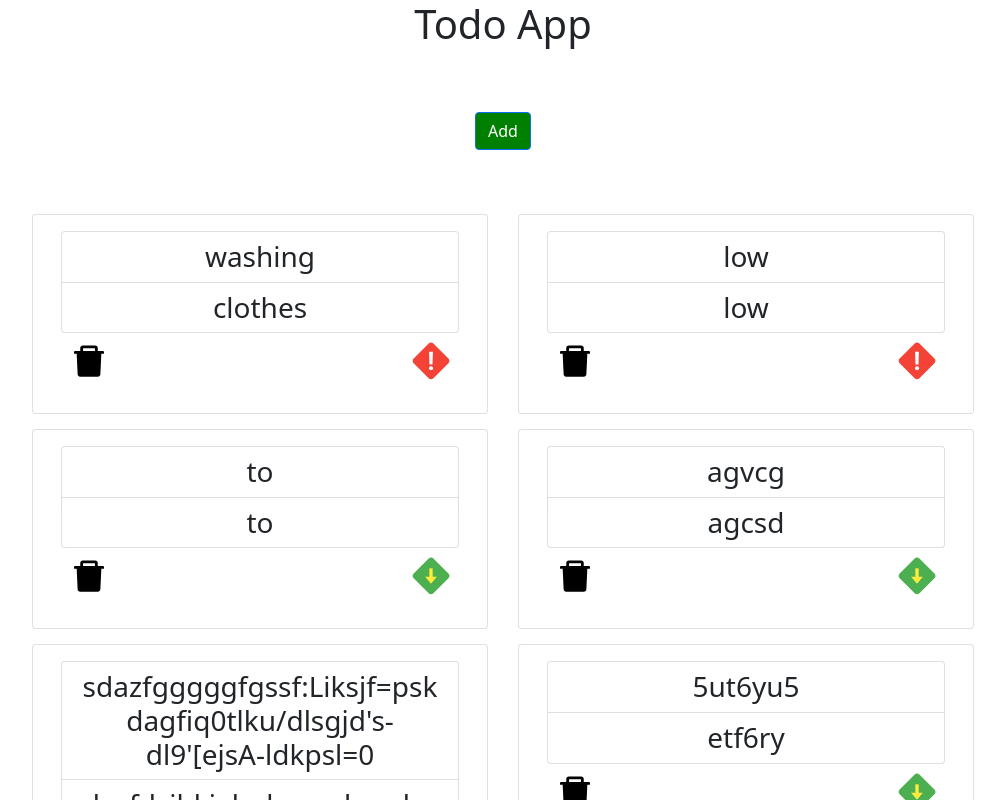
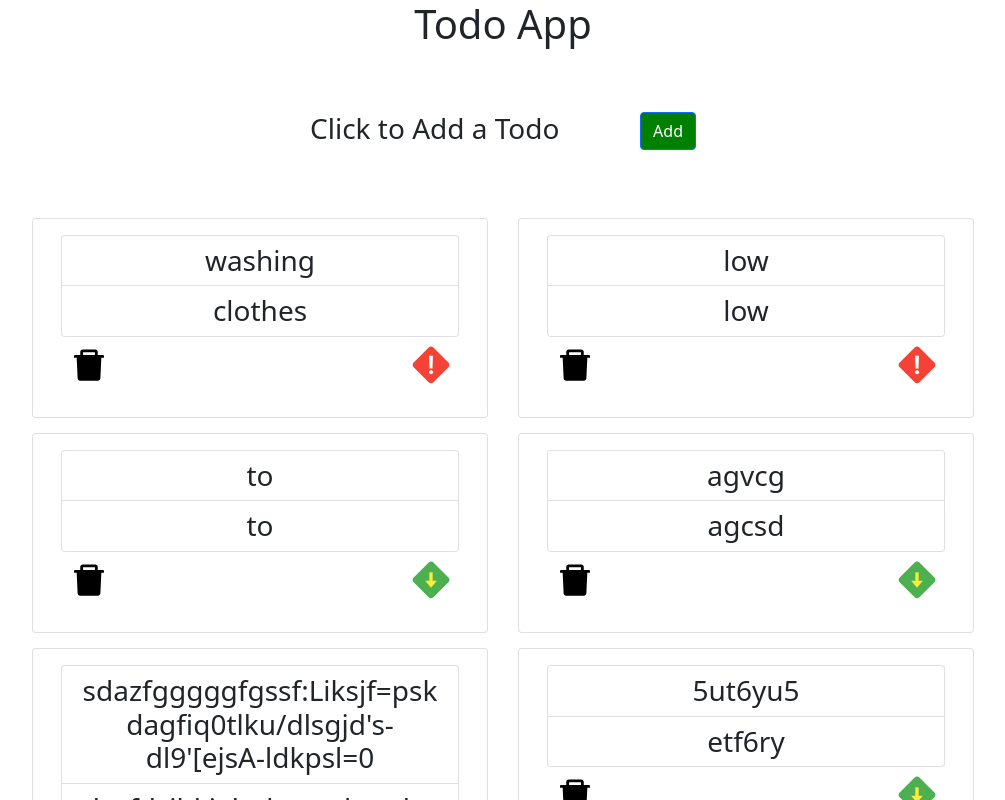
Before and after one commit to Bassy-Teisen/Sebastian-Todo-App, a React (Vite) app: page / in a window 1280 px wide. Shown: the top 800 px of the page, without its empty margins (137-1142 px from the left). Built offline with nearby package versions, Linux system fonts and the light colour scheme; data requests are answered from the project's data file.

Commit message:
added a Home component to simplify the route components

```diff
--- a/package.json
+++ b/package.json
@@ -14,7 +14,9 @@
     "react": "^17.0.2",
     "react-bootstrap": "^2.2.2",
     "react-dom": "^17.0.2",
-    "react-icons": "^4.3.1"
+    "react-icons": "^4.3.1",
+    "react-router": "^6.3.0",
+    "react-router-dom": "^6.3.0"
   },
   "devDependencies": {
     "@vitejs/plugin-react": "^1.0.7",
--- a/src/App.jsx
+++ b/src/App.jsx
@@ -1,10 +1,10 @@
 import Header from './components/Header'
 import { useState, useEffect } from 'react'
-import { Container, Row } from 'react-bootstrap'
 import './App.css'
-import AddTodo from './components/AddTodo'
 import 'bootstrap/dist/css/bootstrap.min.css'
-import Todos from './components/Todos'
+import { BrowserRouter, Route, Routes } from 'react-router-dom'
+import Home from './components/Home'
+
 
 
 function App() {
@@ -68,15 +68,14 @@ function App() {
     setTodos(todos.map((todo) => todo.id === id ? {...todo, high: !todo.high} : todo))
   }
   return (
+    <BrowserRouter >
     <div className="App">
       <Header showAdd={showAddTodo} onAdd={() => setShowAddTodo(!showAddTodo) } title={"Todo App"}/>
-        <Container >
-          <Row className="justify-content-center" >
-              {showAddTodo && <AddTodo onAdd={addTodo}/> }
-              {todos.length >0 ? <Todos todos={todos} onDelete={deleteTodo} onToggle={togglePriority} /> : "No tasks to show"}
-          </Row>
-      </Container>
+      <Routes>
+          <Route  path='/' element={<Home addTodo={addTodo} todos={todos} togglePriority={togglePriority} deleteTaodo={deleteTodo} showAddTodo={showAddTodo} />}/>
+      </Routes>
     </div>
+    </BrowserRouter>
   )
 }
 
--- a/src/components/Header.jsx
+++ b/src/components/Header.jsx
@@ -1,13 +1,16 @@
 import TodoButton from "./TodoButton"
+import { useLocation } from 'react-router-dom'
+
 
 const Header = ({title, onAdd, showAdd}) => {
+    const location = useLocation()
 
     return (
         <header className="header">
             <h1>{title}</h1>
                <div className='add'>
-
-                    <TodoButton color={showAdd ? "red" : "green"} text={showAdd ? "close" : "Add" } onClick={onAdd}/>
+                    {!showAdd ? <h3 className='click' >Click to Add a Todo</h3> : ""}
+                    {location.pathname === '/' && <TodoButton color={showAdd ? "red" : "green"} text={showAdd ? "close" : "Add" } onClick={onAdd}/> }
                 </div>
         </header>
     )
--- /dev/null
+++ b/src/components/Home.jsx
@@ -0,0 +1,16 @@
+import { Container, Row } from 'react-bootstrap'
+import Todos from "./Todos"
+import AddTodo from "./AddTodo"
+
+const Home = ({ addTodo, todos, togglePriority, deleteTodo, showAddTodo}) => {
+    return (
+        <Container >
+            <Row className="justify-content-center" >
+                {showAddTodo && <AddTodo onAdd={addTodo} /> }
+                {todos.length >0 ? <Todos todos={todos} onDelete={deleteTodo} onToggle={togglePriority} /> : "No todos to show"}
+            </Row>
+        </Container>
+    )
+}
+
+export default Home
```
Also changed, not shown: 1 other file (tests, documents, lock files or other folders).
